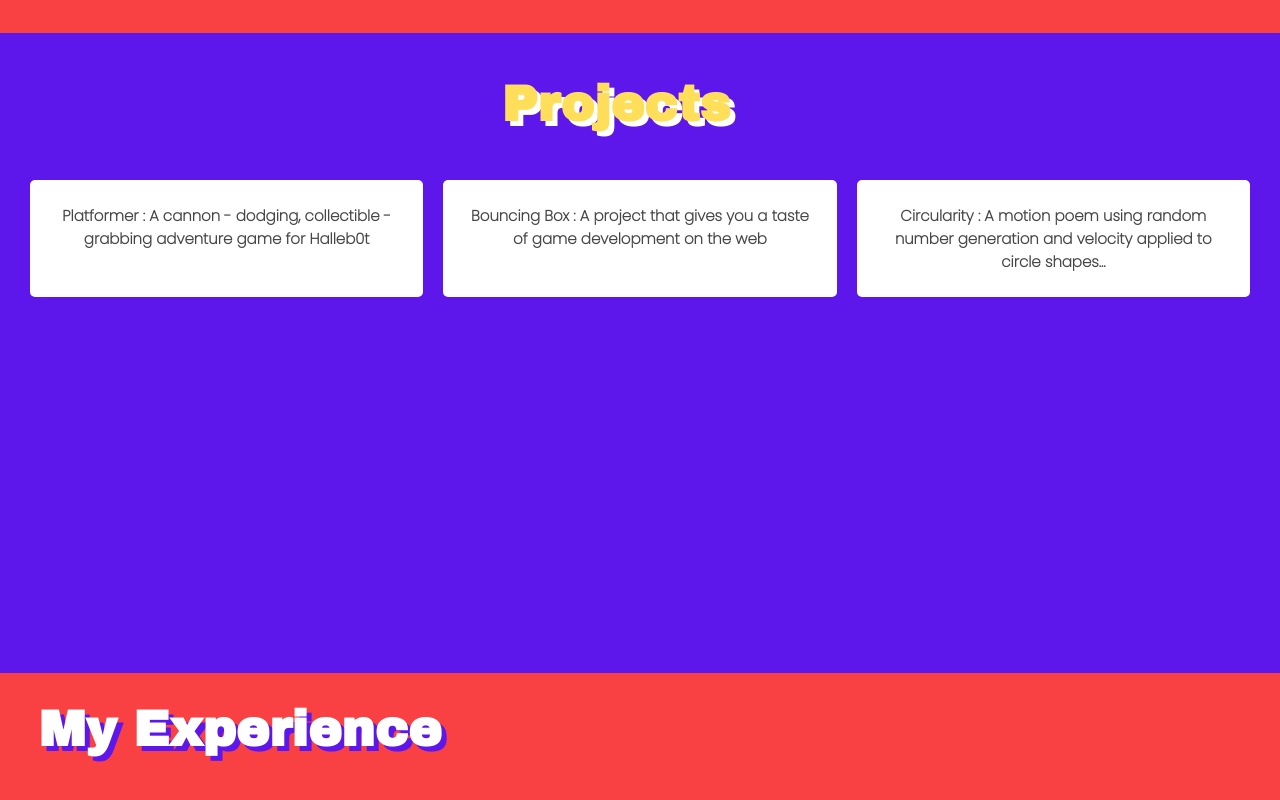
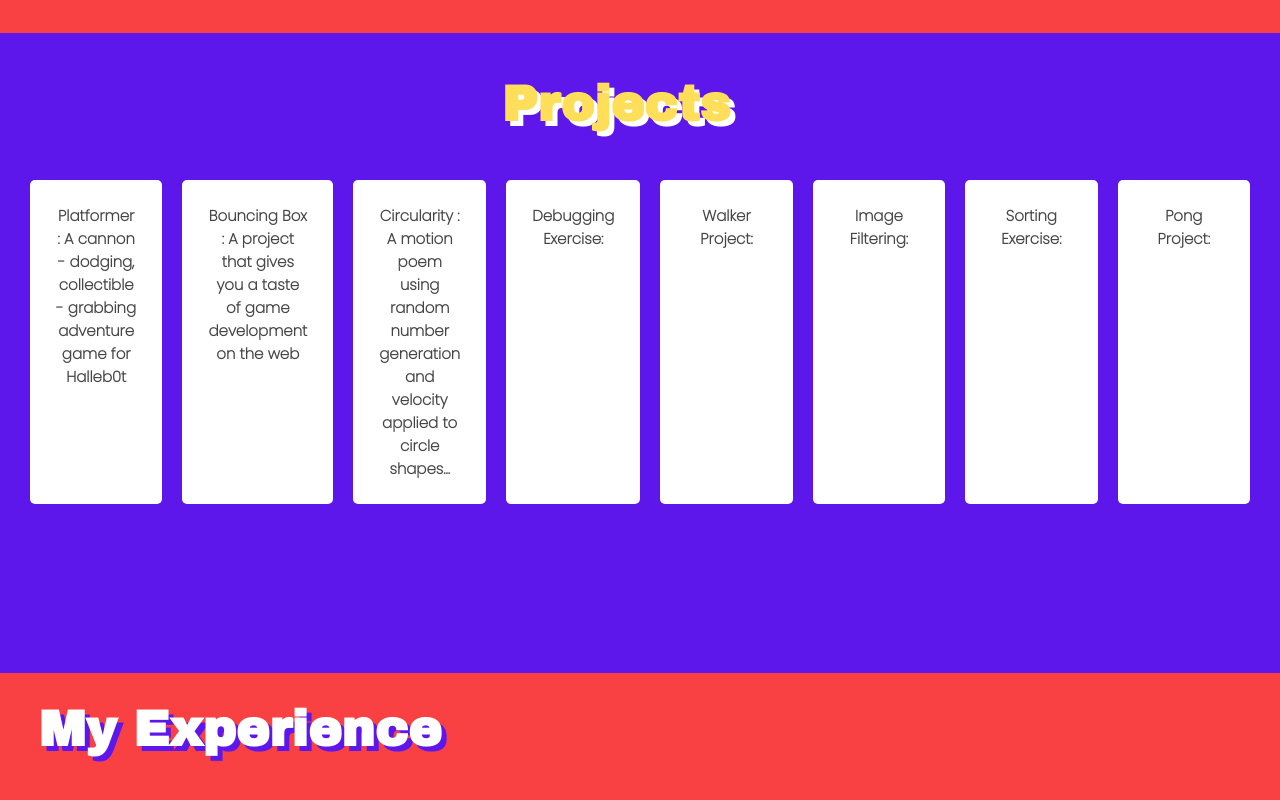
Before and after one commit to Sritami/Sritami.github.io, a plain HTML site: page index.html in a window 1280 px wide. Shown: the part 1589-2389 px from the top of the page. Drawn offline with nearby package versions, Linux system fonts and the light colour scheme.

Commit message:
add advanced projects to home page

```diff
--- a/index.html
+++ b/index.html
@@ -124,6 +124,11 @@
           <li><a target="_blank" href="projects/platformer/">Platformer : A cannon - dodging, collectible - grabbing adventure game for Halleb0t</a></li>
           <li><a target="_blank" href="projects/bouncing-box/">Bouncing Box : A project that gives you a taste of game development on the web </a></li>
           <li><a target="_blank" href="projects/circularity/">Circularity : A motion poem using random number generation and velocity applied to circle shapes...</a></li>
+          <li><a target="_blank" href="asd-projects/debugging-exercise/">Debugging Exercise: </a></li>
+          <li><a target="_blank" href="asd-projects/walker/">Walker Project: </a></li>
+          <li><a target="_blank" href="asd-projects/image-filtering/">Image Filtering: </a></li>
+          <li><a target="_blank" href="asd-projects/sorting-exercise/">Sorting Exercise: </a></li>
+          <li><a target="_blank" href="asd-projects/pong/">Pong Project: </a></li>
 
       </div>
 
```
